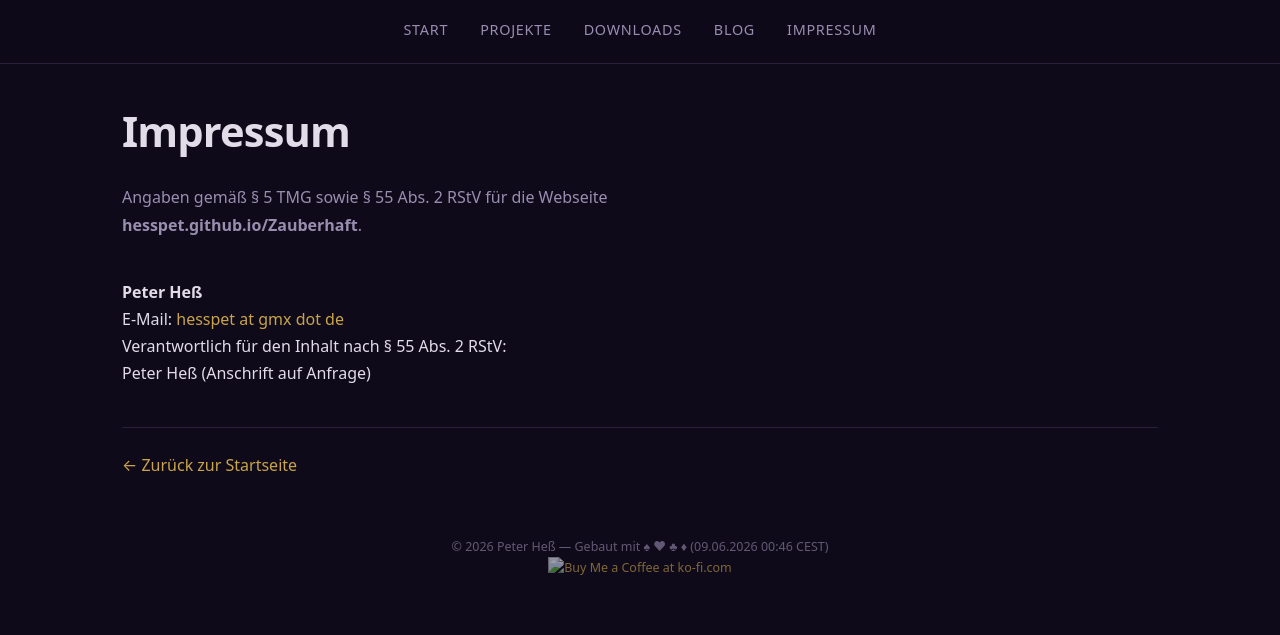
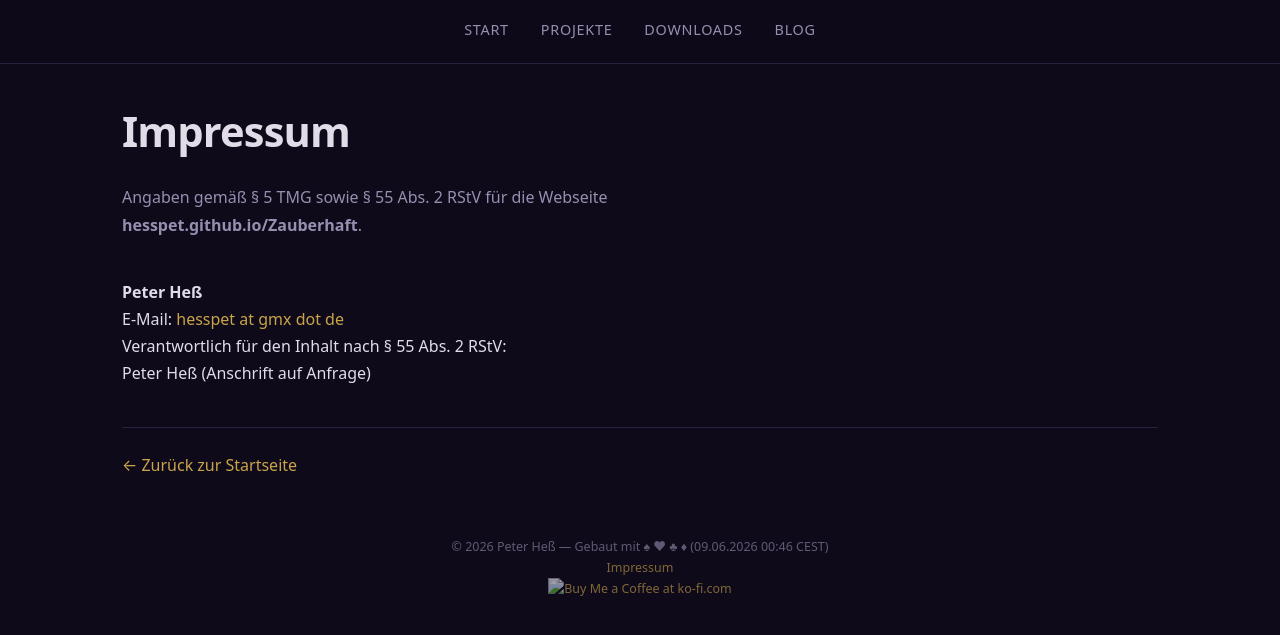
Before and after one commit to hesspet/Zauberhaft, a Jekyll site: the page built from impressum/index.md, in a window 1280 px wide. Shown: the top 635 px of the page. Built offline with Jekyll 4.4.1, drawn with Linux system fonts in a browser that asks for light colours.

Commit message:
Impressum in den Footer verschoben

```diff
--- a/_includes/footer.html
+++ b/_includes/footer.html
@@ -1,5 +1,7 @@
 <footer>
     &copy; {{ site.time | date: '%Y' }} {{ site.author }} &mdash; Gebaut mit ♠ ♥ ♣ ♦ ({{ site.time | date: "%d.%m.%Y %H:%M %Z" }})
-	<br/>
-	<a href='https://ko-fi.com/Z4E020ZX00' target='_blank'><img height='36' style='border:0px;height:36px;' src='https://storage.ko-fi.com/cdn/kofi2.png?v=6' border='0' alt='Buy Me a Coffee at ko-fi.com' /></a>
+    <br>
+    <a href="{{ '/impressum/' | relative_url }}">Impressum</a>
+    <br>
+    <a href='https://ko-fi.com/Z4E020ZX00' target='_blank'><img height='36' style='border:0px;height:36px;' src='https://storage.ko-fi.com/cdn/kofi2.png?v=6' border='0' alt='Buy Me a Coffee at ko-fi.com' /></a>
 </footer>
--- a/_includes/nav.html
+++ b/_includes/nav.html
@@ -3,5 +3,4 @@
     <a href="{{ '/' | relative_url }}#projekte">Projekte</a>
     <a href="{{ '/downloads/' | relative_url }}"{% if page.url contains '/downloads/' %} aria-current="page"{% endif %}>Downloads</a>
     <a href="{{ '/blog/' | relative_url }}"{% if page.url contains '/blog/' %} aria-current="page"{% endif %}>Blog</a>
-    <a href="{{ '/impressum/' | relative_url }}"{% if page.url contains '/impressum/' %} aria-current="page"{% endif %}>Impressum</a>
 </nav>
--- a/_layouts/downloads.html
+++ b/_layouts/downloads.html
@@ -20,11 +20,7 @@
     {{ content }}
 </main>
 
-<footer>
-    &copy; {{ site.time | date: '%Y' }} {{ site.author }} &mdash; Gebaut mit ♠ ♥ ♣ ♦ ({{ site.time | date: "%d.%m.%Y %H:%M %Z" }})
-    <br>
-    {% include buymeacoffee.html %}
-</footer>
+{% include footer.html %}
 
 </body>
 </html>
--- a/_layouts/esp32_firmware.html
+++ b/_layouts/esp32_firmware.html
@@ -20,11 +20,7 @@
     {{ content }}
 </main>
 
-<footer>
-    &copy; {{ site.time | date: '%Y' }} {{ site.author }} &mdash; Gebaut mit ♠ ♥ ♣ ♦ ({{ site.time | date: "%d.%m.%Y %H:%M %Z" }})
-    <br>
-    {% include buymeacoffee.html %}
-</footer>
+{% include footer.html %}
 
 <script type="module" src="https://unpkg.com/esp-web-tools@10/dist/web/install-button.js?module"></script>
 
--- a/_layouts/puppen.html
+++ b/_layouts/puppen.html
@@ -23,6 +23,8 @@
 
 <footer>
     &copy; {{ site.time | date: '%Y' }} {{ site.author }} &mdash; Gebaut mit ♠ ♥ ♣ ♦ ({{ site.time | date: "%d.%m.%Y %H:%M %Z" }})
+    <br>
+    <a href="{{ '/impressum/' | relative_url }}">Impressum</a>
 </footer>
 
 <script src="{{ '/assets/puppen/js/puppen.js' | relative_url }}?v={{ asset_version | uri_escape }}" defer></script>
```
